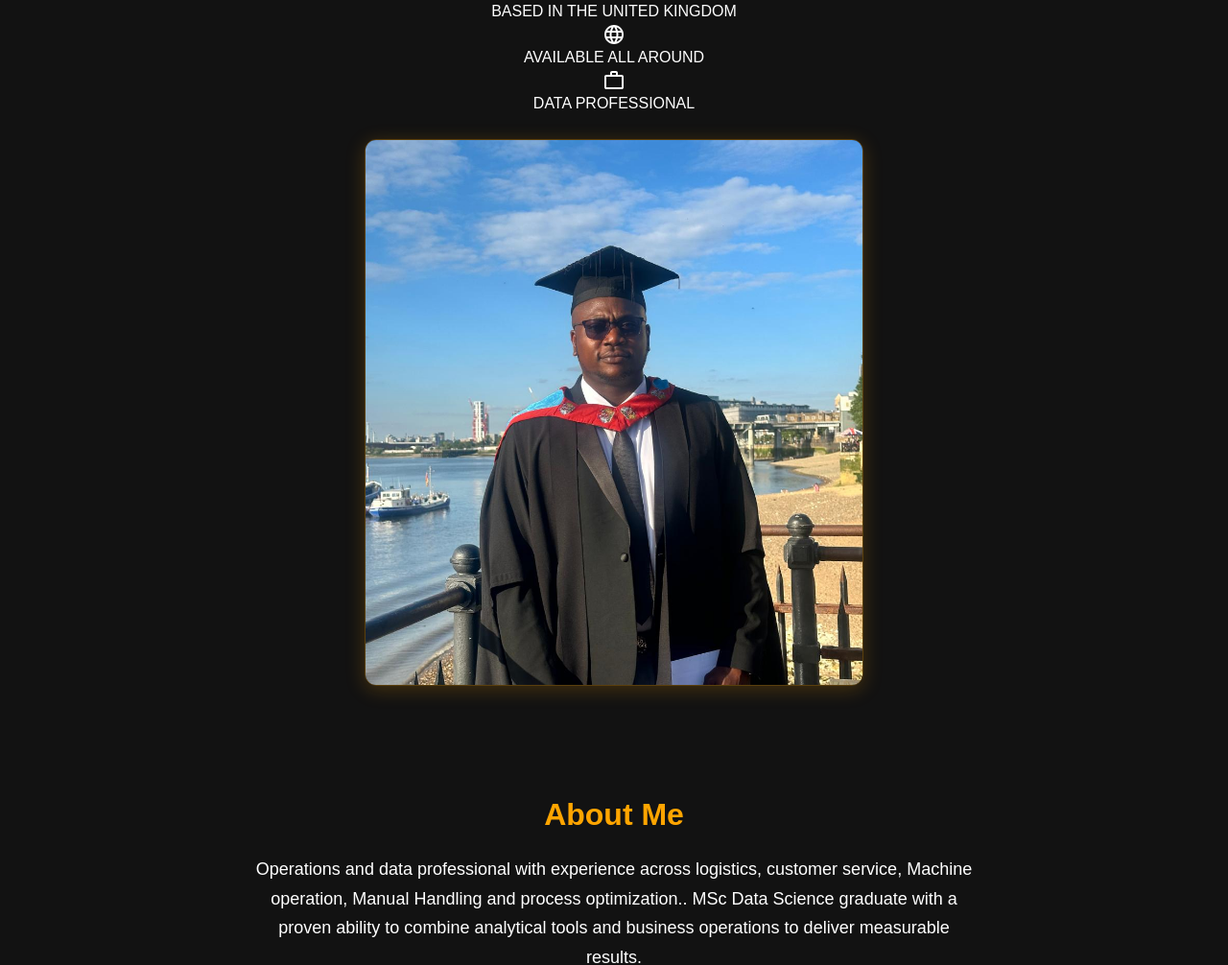
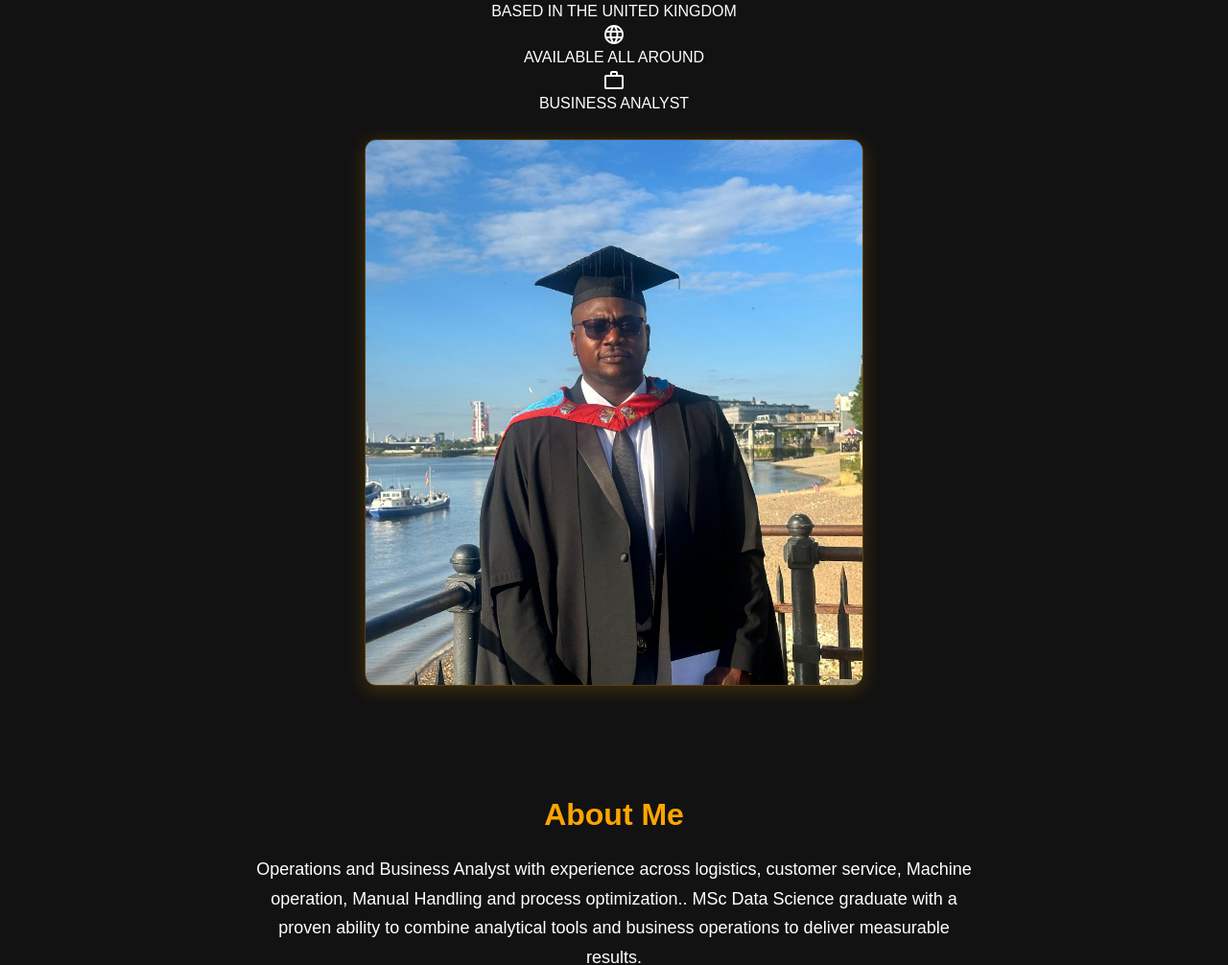
Before and after one commit to costleyosaro/Portfolio-web, a Django app: page / in a window 1280 px wide. Shown: the part 485-1491 px from the top of the page at 96% size. Run offline with Django 5.2, Linux system fonts and the light colour scheme.

Commit message:
Added and corrected the data proffesional text to business analyst

```diff
--- a/main/templates/home.html
+++ b/main/templates/home.html
@@ -348,7 +348,7 @@
 
       <div class="location">
           <svg xmlns="http://www.w3.org/2000/svg" height="24px" viewBox="0 -960 960 960" width="24px" fill="#fff"><path d="M160-120q-33 0-56.5-23.5T80-200v-440q0-33 23.5-56.5T160-720h160v-80q0-33 23.5-56.5T400-880h160q33 0 56.5 23.5T640-800v80h160q33 0 56.5 23.5T880-640v440q0 33-23.5 56.5T800-120H160Zm0-80h640v-440H160v440Zm240-520h160v-80H400v80ZM160-200v-440 440Z"/></svg>
-          <p>DATA PROFESSIONAL</p>
+          <p>BUSINESS ANALYST</p>
       </div>
 
 
@@ -359,7 +359,7 @@
     <section id="about" class="about-section">
       <h2 class="section-title animate-fade">About Me</h2>
       <p class="about-text animate-fade">
-        Operations and data professional with experience across logistics, customer service, Machine
+        Operations and Business Analyst with experience across logistics, customer service, Machine
                     operation, Manual Handling and process optimization.. MSc Data Science graduate with a
                     proven ability to combine analytical tools and business operations to deliver measurable
                     results.
```
